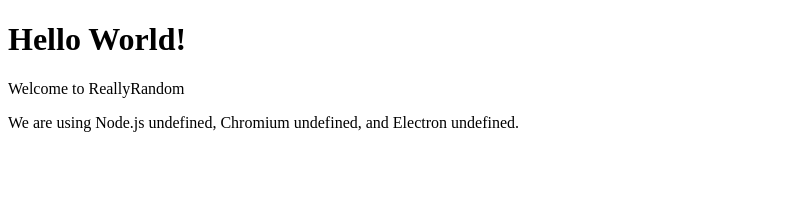
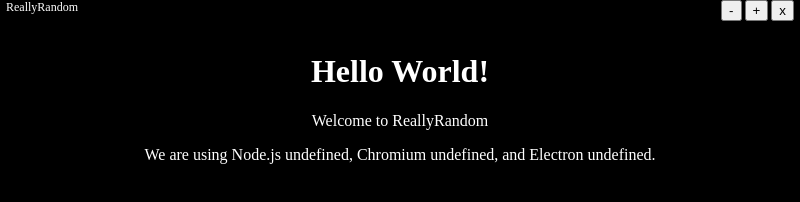
Before and after one commit to RubiconIII/ReallyRandom, an Electron app: page index.html in a window 800 px wide. Drawn offline with Linux system fonts and the light colour scheme.

Commit message:
Removed frame, added custom title bar, and changed base style"

```diff
--- a/index.html
+++ b/index.html
@@ -3,8 +3,19 @@
   <head>
     <meta charset="UTF-8">
     <title>ReallyRandom</title>
+    <link rel = "stylesheet" type = "text/css" href = "style.css" />
   </head>
   <body>
+
+      <div id="title-bar">
+          <div id="title">ReallyRandom</div>
+          <div id="title-bar-btns">
+               <button id="min-btn">-</button>
+               <button id="max-btn">+</button>
+               <button id="close-btn">x</button>
+          </div>
+     </div>
+
     <h1>Hello World!</h1>
     <p> Welcome to ReallyRandom</p>
     <!-- All of the Node.js APIs are available in this renderer process. -->
@@ -13,8 +24,8 @@
     and Electron <script>document.write(process.versions.electron)</script>.
 
     <script>
-      // You can also require other files to run in this process
       require('./renderer.js')
+      require('./title-bar.js')
     </script>
   </body>
 </html>
--- a/main.js
+++ b/main.js
@@ -7,7 +7,7 @@
 
 function createWindow () {
   // Create the browser window.
-  mainWindow = new BrowserWindow({width: 800, height: 600})
+  mainWindow = new BrowserWindow({width: 800, height: 600, frame: false})
 
   // and load the index.html of the app.
   mainWindow.loadFile('index.html')
--- a/package.json
+++ b/package.json
@@ -17,6 +17,7 @@
   "author": "Curtis P. Hohl",
   "license": "CC0-1.0",
   "devDependencies": {
-    "electron": "^3.0.0"
+    "electron": "^3.0.0",
+    "gulp": "^4.0.0"
   }
 }
--- /dev/null
+++ b/style.css
@@ -0,0 +1,29 @@
+body {
+    padding: 0px;
+    margin: 0px;
+    color:white;
+    background-color: black;
+    text-align: center;
+   }
+
+   #title-bar {
+    -webkit-app-region: drag;
+    height: 32px;
+    font-size: 12px;
+    background-color: black;
+    padding: none;
+    margin: 0px;
+   }
+
+   #title {
+    position: fixed;
+    top: 0px;
+    left: 6px;
+   }
+
+   #title-bar-btns {
+    -webkit-app-region: no-drag;
+    position: fixed;
+    top: 0px;
+    right: 6px;
+   }
--- /dev/null
+++ b/title-bar.js
@@ -0,0 +1,28 @@
+(function () {
+
+    const {BrowserWindow} = require('electron').remote
+
+   function init() {
+       document.getElementById("min-btn").addEventListener("click", function (e) {
+            var window = BrowserWindow.getFocusedWindow();
+            window.minimize();
+       });
+
+       document.getElementById("max-btn").addEventListener("click", function (e) {
+            var window = BrowserWindow.getFocusedWindow();
+            window.maximize();
+       });
+
+       document.getElementById("close-btn").addEventListener("click", function (e) {
+            var window = BrowserWindow.getFocusedWindow();
+            window.close();
+       });
+   };
+
+   document.onreadystatechange = function () {
+       if (document.readyState == "complete") {
+            init();
+       }
+   };
+
+   })();
```
Also changed, not shown: 1 other file.
